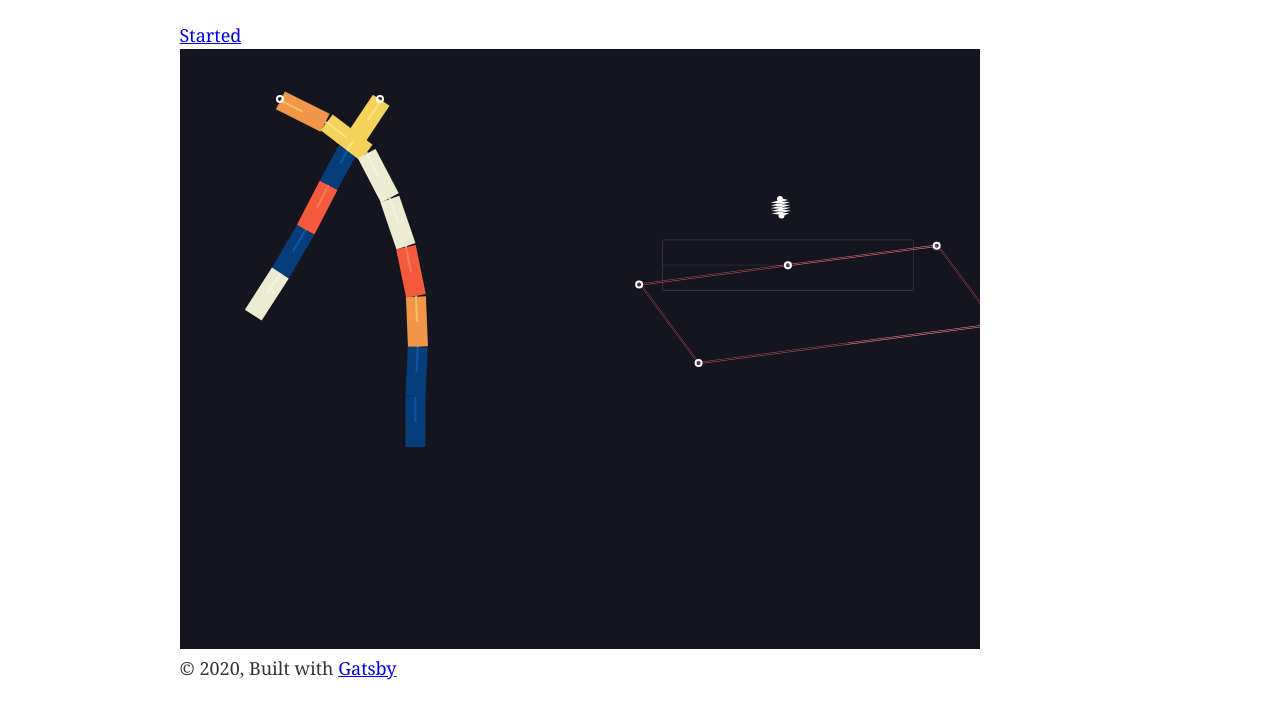
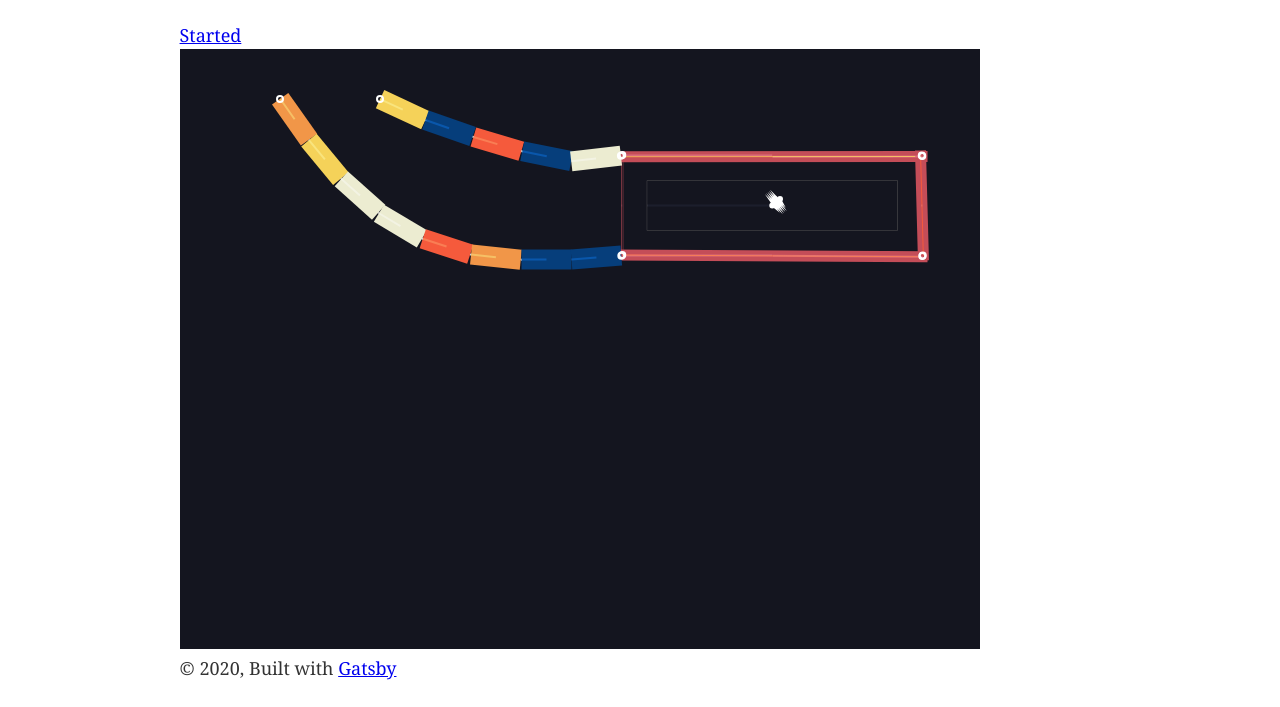
Before and after one commit to morgante/mousetrap, a Gatsby site in the folder frontend/: page / in a window 1280 px wide. Shown: the part 171-878 px from the top of the page. Built offline with nearby package versions, Linux system fonts and the light colour scheme; Gatsby itself is replaced by a stand-in of ours; no server answers.

Commit message:
Attach physical boundaries to box

```diff
--- a/frontend/src/components/mousetrap/scene.js
+++ b/frontend/src/components/mousetrap/scene.js
@@ -79,75 +79,85 @@ class Scene extends React.Component {
                 },
                 // ...opts
             };
-            const boxes = {
-                sensor: Bodies.rectangle(x, y, width - 50, height - 50, {
+            const dimensions = {
+                top: [0, height / -2, width, 1],
+                bottom: [0, height / 2, width, 1],
+                left: [width / -2, 0, 1, height],
+                right: [width / 2, 0, 1, height]
+            }
+            const boxes = _.mapValues(dimensions, (coordinates) => {
+                return Bodies.rectangle(x + coordinates[0], y + coordinates[1], coordinates[2], coordinates[3], {
+                    ...options
+                })
+            });
+            boxes.sensor = Bodies.rectangle(x, y, width - 50, height - 50, {
                 isSensor: true,
                 isStatic: true,
                 render: {
                     lineWidth: 1
                 }
-                }),
-                top: Bodies.rectangle(x, y - (height / 2), width, 1, options),
-                bottom: Bodies.rectangle(x, y + (height / 2), width, 1, options),
-                left: Bodies.rectangle(x - (width / 2), y, 1, height, options),
-                right: Bodies.rectangle(x + (width / 2), y, 1, height, options)
-            };
+            });
 
-            World.add(world, _.values(boxes));
-
+            // add composite box
             var boxBody = Body.create({
                 parts: _.values(boxes),
                 collisionFilter: {
+                    group: -10,
                     mask: ballStages["default"]
                 }
             });
+            World.add(world, boxBody);
 
-            // Matter.Composites.mesh(composite, columns, rows, crossBrace, options)
+            const addEdge = (coordinates) => {
+                const edge = Bodies.rectangle(x + coordinates[0], y + coordinates[1], coordinates[2], coordinates[3], {
+                    ...options,
+                    isStatic: false,
+                    collisionFilter: {
+                        group: -10
+                    },
+                    render: {
+                        strokeStyle: ballColors['red'],
+                        lineWidth: 10
+                    }
+                });
+                World.add(world, edge);
 
-            const makeVertice = (info) => {
-                return Constraint.create({
+                World.add(world, [
+                    Constraint.create({
                         length: 0,
                         stiffness: 1,
-                    ...info
-                });
+                        bodyA: boxBody,
+                        pointA: { x: coordinates[0] + coordinates[2] / -2, y: coordinates[1] + coordinates[3] / -2 },
+                        bodyB: edge,
+                        pointB: { x: coordinates[2] / 2, y: coordinates[3] / -2 }
+                    }),
+                    Constraint.create({
+                        length: 0,
+                        stiffness: 1,
+                        bodyA: boxBody,
+                        pointA: { x: coordinates[0] + coordinates[2] / 2, y: coordinates[1] + coordinates[3] / 2 },
+                        bodyB: edge,
+                        pointB: { x: coordinates[2] / -2, y: coordinates[3] / 2 }
+                    }),
+                ]);
             };
+            addEdge(dimensions.bottom);
+            addEdge(dimensions.top);
+            addEdge(dimensions.right);
+
             const constraints = [
-                makeVertice({
-                    bodyA: boxes.top,
-                    pointA: { x: width / -2, y: 0 },
-                    bodyB: boxes.left,
-                    pointB: { x: 0, y: height / -2 }
-                }),
-                makeVertice({
-                    bodyA: boxes.bottom,
-                    pointA: { x: width / -2, y: 0 },
-                    bodyB: boxes.left,
-                    pointB: { x: 0, y: height / 2 }
-                }),
-                makeVertice({
-                    bodyA: boxes.bottom,
-                    pointA: { x: width / 2, y: 0 },
-                    bodyB: boxes.right,
-                    pointB: { x: 0, y: height / 2 }
-                }),
-                makeVertice({
-                    bodyA: boxes.top,
-                    pointA: { x: width / 2, y: 0 },
-                    bodyB: boxes.right,
-                    pointB: { x: 0, y: height / -2 }
-                }),
-                // Attach sensor to box
-                Constraint.create({
-                    bodyA: boxes.top,
-                    bodyB: boxes.sensor,
-                    length: 0,
-                    stiffness: 1
-                }),
+                // // Attach sensor to box
+                // Constraint.create({
+                //     bodyA: boxes.top,
+                //     bodyB: boxes.sensor,
+                //     length: 0,
+                //     stiffness: 1
+                // }),
                 // fix box in place
                 Constraint.create({
                     pointA: { x: x, y: y },
-                    bodyB: boxes.top,
-                    pointB: { x: 0, y: height / 2 },
+                    bodyB: boxBody,
+                    pointB: { x: 0, y: 0 },
                     length: 10,
                     stiffness: 0.3
                 })
@@ -157,7 +167,7 @@ class Scene extends React.Component {
             // World.add(world, [boxBody, constraint]);
 
             return {
-                // body: boxBody,
+                body: boxBody,
                 // left:
                 width,
                 height,
@@ -218,7 +228,7 @@ class Scene extends React.Component {
                     x: 25,
                     y: 0
                 },
-                bodyB: box.left,
+                bodyB: box.body,
                 pointB: boxPoint
             });
             World.add(world, constraint);
@@ -227,12 +237,12 @@ class Scene extends React.Component {
         const attachPipe = (pipe, box) => {
             attachRope(pipe.top, box, {
                 x: 0,
-                // x: -1 * (box.width / 2),
+                x: -1 * (box.width / 2),
                 y: -1 * (box.height / 2)
             });
             attachRope(pipe.bottom, box, {
                 x: 0,
-                // x: -1 * (box.width / 2),
+                x: -1 * (box.width / 2),
                 y: 1 * (box.height / 2)
             });
         };
@@ -261,16 +271,12 @@ class Scene extends React.Component {
         // ]);
 
         // Add the first box
-        const entrypointBox = addBox(scale.x * 600, 150, scale.x * 300, 100, {
-            collisionFilter: {
-                mask: ballStages["default"] | ballStages["box_blocked"] | ballStages["box_exit"]
-            }
-        });
+        const entrypointBox = addBox(scale.x * 600, 150, scale.x * 300, 100, {});
 
-        // attachPipe(pipes[0], entrypointBox);
+        attachPipe(pipes[0], entrypointBox);
 
         // Allow exiting bottom of first box
-        entrypointBox.bottom.collisionFilter.mask = ballStages["default"] | ballStages["box_blocked"];
+        // entrypointBox.bottom.collisionFilter.mask = ballStages["default"] | ballStages["box_blocked"];
 
         // Events.on(engine, 'collisionStart', function(event) {
         //     _.each(event.pairs, (pair) => {
```
Lines whose indentation alone changed are shown as unchanged.
